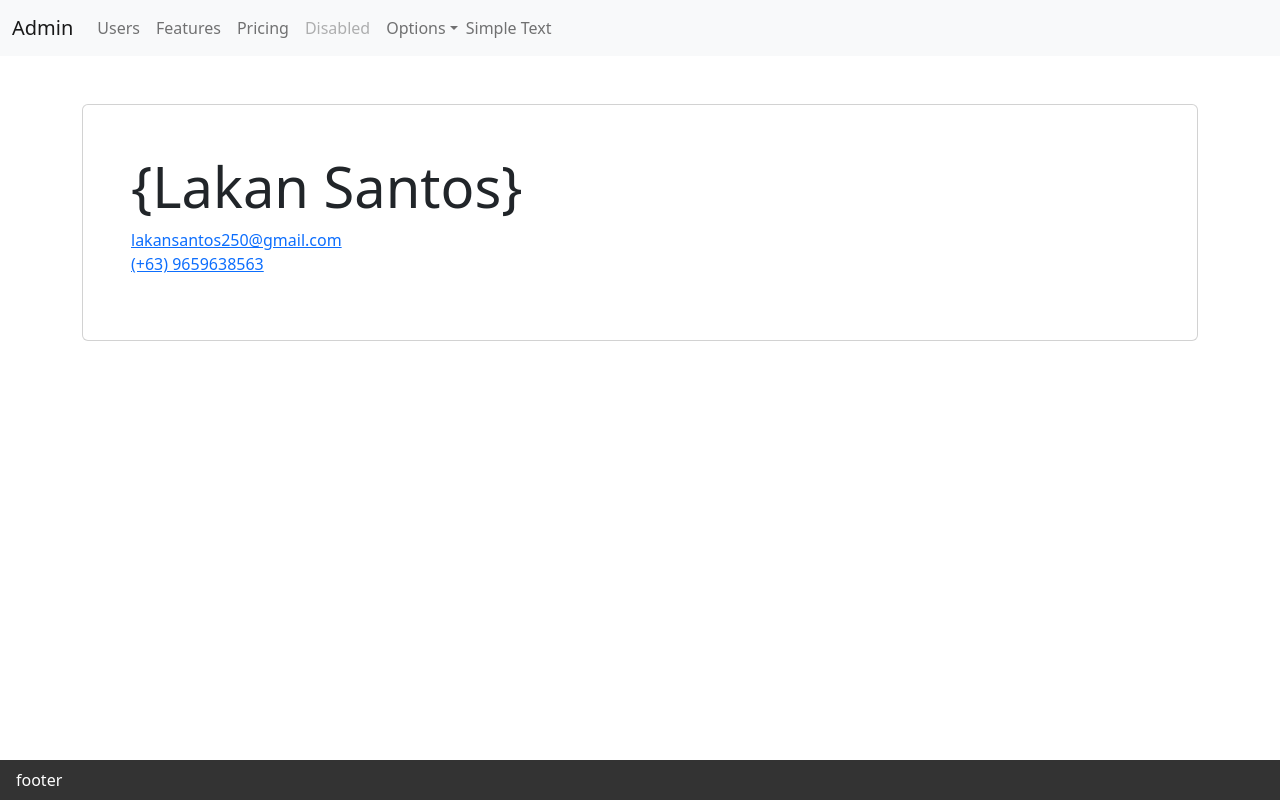
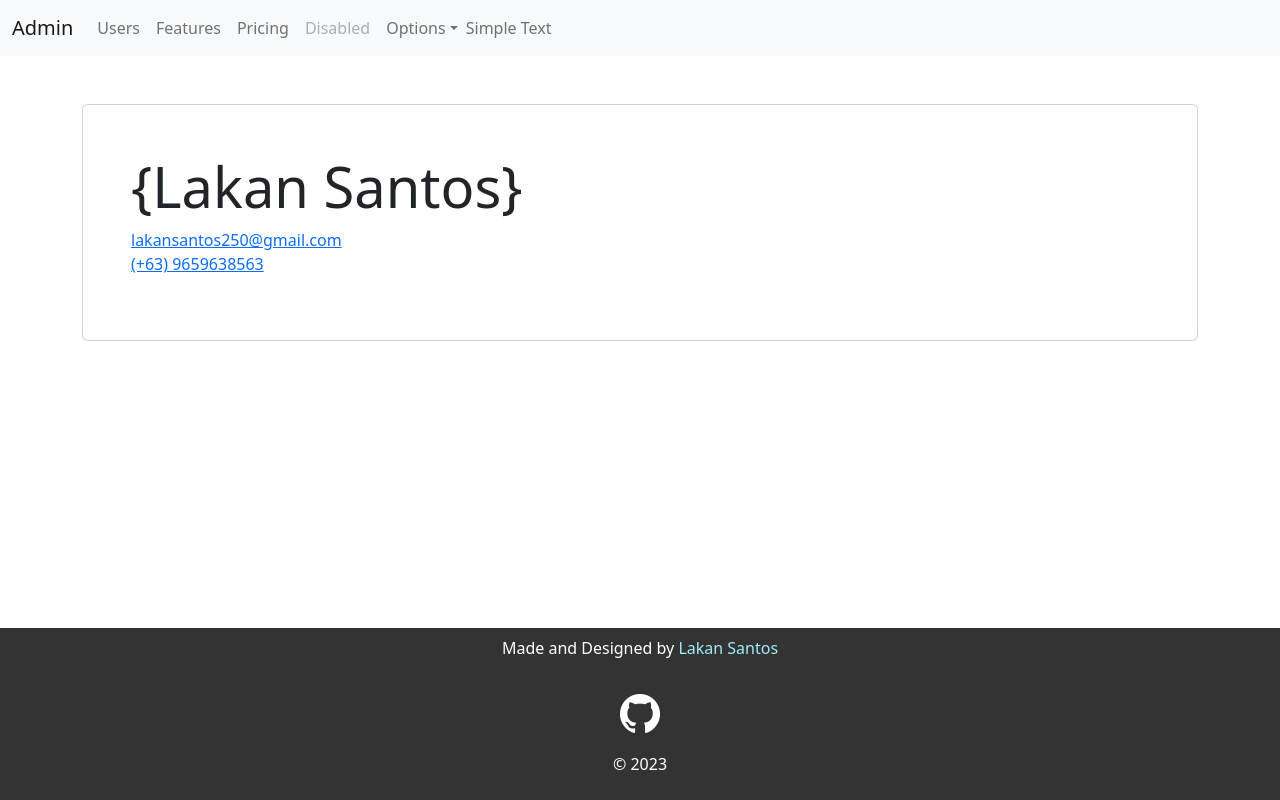
Before and after one commit to lakansantos/lakansantos-coding-interview-Ithinkweb, a React (Create React App) app: page / in a window 1280 px wide. Built offline with nearby package versions, Linux system fonts and the light colour scheme.

Commit message:
changed footer

```diff
--- a/public/index.html
+++ b/public/index.html
@@ -3,6 +3,7 @@
   <head>
     <meta charset="utf-8" />
     <link rel="icon" href="%PUBLIC_URL%/favicon.ico" />
+    <link rel="stylesheet" href="https://cdn.jsdelivr.net/npm/bootstrap-icons@1.10.3/font/bootstrap-icons.css">
     <meta name="viewport" content="width=device-width, initial-scale=1" />
     <meta name="theme-color" content="#000000" />
     <meta
--- a/src/components/Pages/PageFooter.js
+++ b/src/components/Pages/PageFooter.js
@@ -2,7 +2,17 @@ import styles from './PageFooter.module.scss';
 import React from 'react';
 
 function PageFooter() {
-	return <footer className={styles['footer']}>footer</footer>;
+	return (
+		<footer className={styles['footer']}>
+			<div className="footer-wrapper d-flex flex-column justify-content-center align-items-center gap-2">
+				<p>Made and Designed by <a href="https://github.com/lakansantos" className='text-decoration-none' target={'_blank'} style={{color: '#9DECF9'}} >Lakan Santos</a></p>
+				<a href="https://github.com/lakansantos/lakansantos-coding-interview-Ithinkweb" target={'_blank'}>
+					<i className="bi bi-github" style={{color: 'white', fontSize: '40px'}}></i>
+				</a>
+				<p>&copy; 2023 </p>
+			</div>
+		</footer>
+	)
 }
 
 export default PageFooter;
--- a/src/styles/main.scss
+++ b/src/styles/main.scss
@@ -75,9 +75,12 @@ thead{
     height: 40px;
     border: 1px solid rgb(180, 180, 180);
 }
+
+
+
 @media (max-width: 900px){
     .form-container{
-        width: 50%;
+        width: 100%;
     }
 
     .tables{
```
Also changed, not shown: src/components/Pages/PageMain.module.scss (line endings or trailing spaces).
